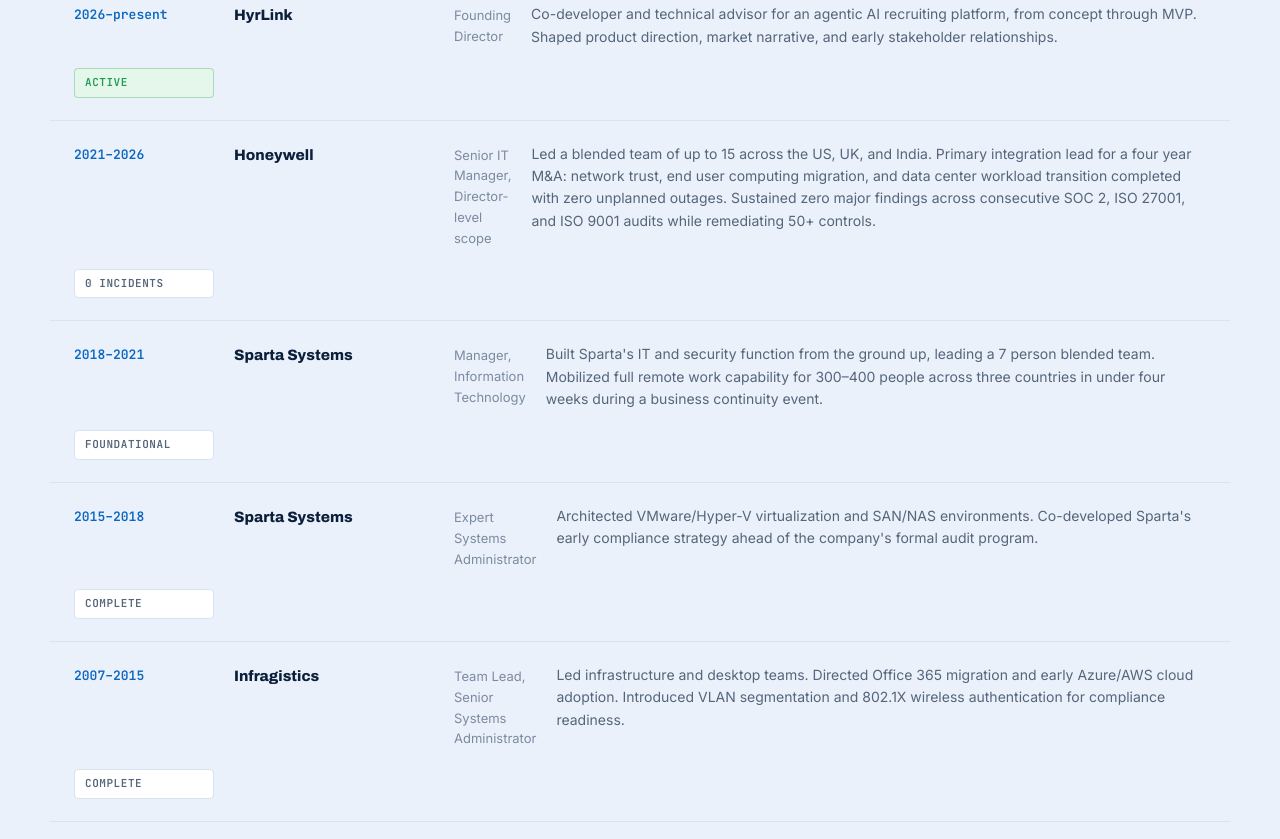
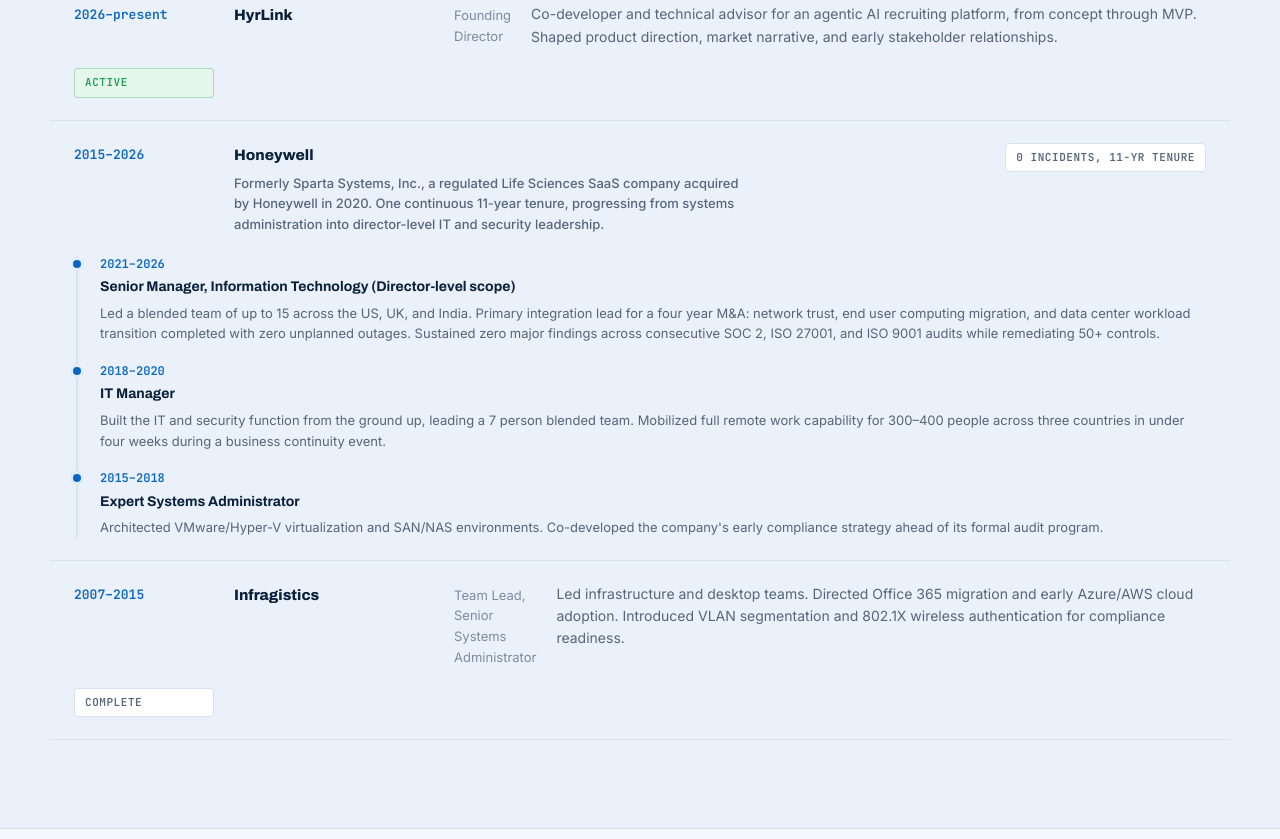
Before and after one commit to jermsmit/whois-jermsmit, a plain HTML site: page index.html in a window 1280 px wide. Shown: the part 1860-2699 px from the top of the page. Drawn offline with Linux system fonts and the light colour scheme.

Commit message:
Minor Updates

```diff
--- a/css/styles.css
+++ b/css/styles.css
@@ -347,6 +347,60 @@
 .log-tag-active { color: var(--signal); background: var(--signal-soft); border: 1px solid rgba(31,157,85,0.3); }
 .log-tag-complete { color: var(--dim); background: var(--panel); border: 1px solid var(--line); }
 
+/* Grouped entry: one continuous employer, multiple roles nested inside */
+.log-entry-grouped {
+  grid-template-columns: 140px 1fr auto;
+  row-gap: 6px;
+}
+.log-org-block { display: flex; flex-direction: column; gap: 6px; }
+.log-org-note { font-size: 13px; color: var(--dim); font-weight: 500; max-width: 62ch; }
+.log-entry-grouped .log-tag { align-self: start; }
+
+.log-roles {
+  grid-column: 1 / -1;
+  margin-top: 14px;
+  margin-left: 2px;
+  padding-left: 22px;
+  border-left: 2px solid var(--line);
+  display: flex;
+  flex-direction: column;
+  gap: 18px;
+}
+.log-role-item { position: relative; }
+.log-role-item::before {
+  content: '';
+  position: absolute;
+  left: -27px;
+  top: 5px;
+  width: 8px;
+  height: 8px;
+  border-radius: 50%;
+  background: var(--accent);
+  box-shadow: 0 0 0 3px var(--accent-soft);
+}
+.log-role-time {
+  display: block;
+  font-family: var(--font-mono);
+  font-size: 12px;
+  color: var(--accent);
+  font-weight: 600;
+  margin-bottom: 2px;
+}
+.log-role-title {
+  display: block;
+  font-family: var(--font-display);
+  font-weight: 700;
+  color: var(--ink);
+  font-size: 14px;
+  margin-bottom: 4px;
+}
+.log-role-detail { font-size: 13px; color: var(--dim); margin: 0; }
+
+@media (max-width: 900px) {
+  .log-entry-grouped { grid-template-columns: 1fr; }
+  .log-roles { margin-left: 0; }
+}
+
 @media (max-width: 900px) {
   .log-entry { grid-template-columns: 1fr; gap: 6px; }
   .log-tag { justify-self: start; margin-top: 4px; }
--- a/index.html
+++ b/index.html
@@ -4,7 +4,7 @@
 <meta charset="UTF-8">
 <meta name="viewport" content="width=device-width, initial-scale=1.0">
 <title>Jermal Smith — IT & Security Executive</title>
-<meta name="description" content="Jermal Smith. Director of IT & Security. Zero Trust architecture, M&A integration, and 20+ years leading regulated SaaS technology teams.">
+<meta name="description" content="Jermal Smith. Director of IT & Security. Zero Trust architecture, M&A integration, and 20 years leading regulated SaaS technology teams.">
 
 <link rel="preconnect" href="https://fonts.googleapis.com">
 <link rel="preconnect" href="https://fonts.gstatic.com" crossorigin>
@@ -61,7 +61,7 @@
     <div class="status-bar" role="group" aria-label="Career metrics">
       <div class="wrap status-bar-inner">
         <div class="stat">
-          <span class="stat-value">20+</span>
+          <span class="stat-value">20</span>
           <span class="stat-label">years in IT &amp; security</span>
         </div>
         <div class="stat">
@@ -132,28 +132,31 @@
         <span class="log-tag log-tag-active">active</span>
       </div>
 
-      <div class="log-entry" role="listitem">
-        <span class="log-time">2021&#8211;2026</span>
-        <span class="log-org">Honeywell</span>
-        <span class="log-role">Senior IT Manager, Director-level scope</span>
-        <p class="log-detail">Led a blended team of up to 15 across the US, UK, and India. Primary integration lead for a four year M&amp;A: network trust, end user computing migration, and data center workload transition completed with zero unplanned outages. Sustained zero major findings across consecutive SOC 2, ISO 27001, and ISO 9001 audits while remediating 50+ controls.</p>
-        <span class="log-tag log-tag-complete">0 incidents</span>
-      </div>
+      <div class="log-entry log-entry-grouped" role="listitem">
+        <span class="log-time">2015&#8211;2026</span>
+        <div class="log-org-block">
+          <span class="log-org">Honeywell</span>
+          <span class="log-org-note">Formerly Sparta Systems, Inc., a regulated Life Sciences SaaS company acquired by Honeywell in 2020. One continuous 11-year tenure, progressing from systems administration into director-level IT and security leadership.</span>
+        </div>
+        <span class="log-tag log-tag-complete">0 incidents, 11-yr tenure</span>
 
-      <div class="log-entry" role="listitem">
-        <span class="log-time">2018&#8211;2021</span>
-        <span class="log-org">Sparta Systems</span>
-        <span class="log-role">Manager, Information Technology</span>
-        <p class="log-detail">Built Sparta's IT and security function from the ground up, leading a 7 person blended team. Mobilized full remote work capability for 300&#8211;400 people across three countries in under four weeks during a business continuity event.</p>
-        <span class="log-tag log-tag-complete">foundational</span>
-      </div>
-
-      <div class="log-entry" role="listitem">
-        <span class="log-time">2015&#8211;2018</span>
-        <span class="log-org">Sparta Systems</span>
-        <span class="log-role">Expert Systems Administrator</span>
-        <p class="log-detail">Architected VMware/Hyper-V virtualization and SAN/NAS environments. Co-developed Sparta's early compliance strategy ahead of the company's formal audit program.</p>
-        <span class="log-tag log-tag-complete">complete</span>
+        <div class="log-roles">
+          <div class="log-role-item">
+            <span class="log-role-time">2021&#8211;2026</span>
+            <span class="log-role-title">Senior Manager, Information Technology (Director-level scope)</span>
+            <p class="log-role-detail">Led a blended team of up to 15 across the US, UK, and India. Primary integration lead for a four year M&amp;A: network trust, end user computing migration, and data center workload transition completed with zero unplanned outages. Sustained zero major findings across consecutive SOC 2, ISO 27001, and ISO 9001 audits while remediating 50+ controls.</p>
+          </div>
+          <div class="log-role-item">
+            <span class="log-role-time">2018&#8211;2020</span>
+            <span class="log-role-title">IT Manager</span>
+            <p class="log-role-detail">Built the IT and security function from the ground up, leading a 7 person blended team. Mobilized full remote work capability for 300&#8211;400 people across three countries in under four weeks during a business continuity event.</p>
+          </div>
+          <div class="log-role-item">
+            <span class="log-role-time">2015&#8211;2018</span>
+            <span class="log-role-title">Expert Systems Administrator</span>
+            <p class="log-role-detail">Architected VMware/Hyper-V virtualization and SAN/NAS environments. Co-developed the company's early compliance strategy ahead of its formal audit program.</p>
+          </div>
+        </div>
       </div>
 
       <div class="log-entry" role="listitem">
```
